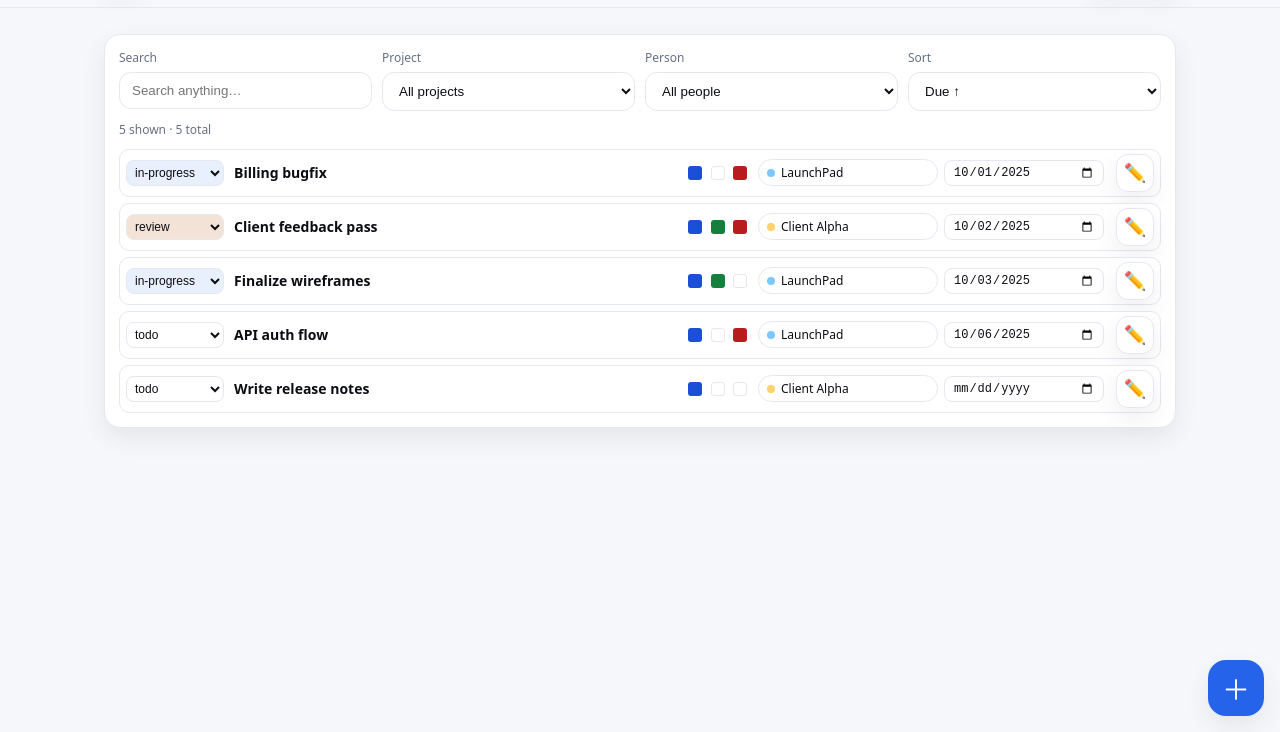
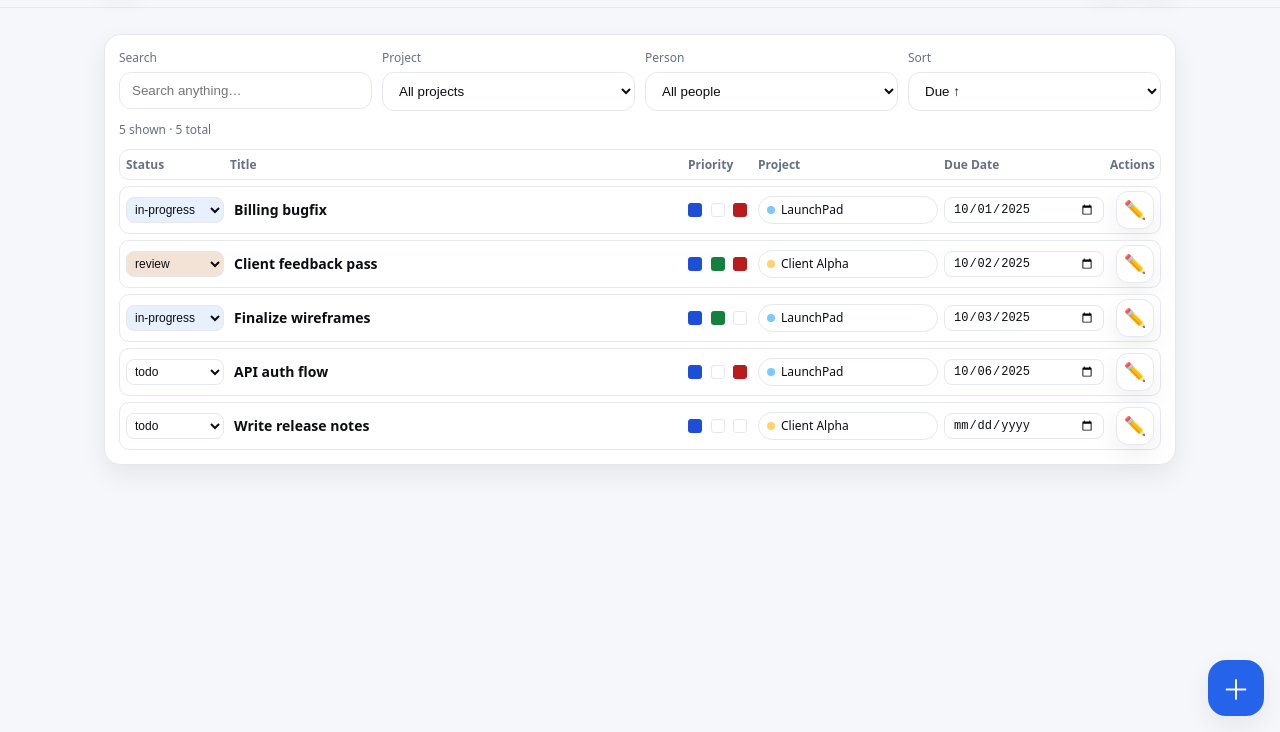
Before and after one commit to st-patrick/job-work-dashboard, a plain HTML site: page index.html in a window 1280 px wide. Shown: the part 68-800 px from the top of the page. Drawn offline with Linux system fonts and the light colour scheme.

Commit message:
header row on todo view

```diff
--- a/index.html
+++ b/index.html
@@ -61,12 +61,22 @@
     display:grid;gap:6px;align-items:center;
     grid-template-columns: 98px 1fr 64px minmax(120px,180px) minmax(132px,160px) 44px;
   }
+  .todoHeader{
+    border:1px solid var(--border);background:var(--panel);border-radius:10px;padding:6px 6px;
+    display:grid;gap:6px;align-items:center;
+    grid-template-columns: 98px 1fr 64px minmax(120px,180px) minmax(132px,160px) 44px;
+    font-weight:600;font-size:12px;color:var(--muted);
+  }
   .todoRow .statusSel{width:100%;font-size:12px;border-radius:8px;padding:4px}
   .todoRow .title{white-space:nowrap;overflow:hidden;text-overflow:ellipsis;font-weight:600}
   .todoRow .title[contenteditable="true"]{outline:2px dashed transparent;border-radius:6px;padding:2px 4px}
   .todoRow .title:focus{outline:2px dashed var(--acc);background:color-mix(in oklab,var(--acc) 8%, transparent)}
   .todoRow .actions{display:flex;gap:6px;justify-content:flex-end}
-  @media (max-width:900px){ .todoRow{grid-template-columns:1fr} .todoRow .actions{justify-content:flex-start} }
+  @media (max-width:900px){
+    .todoRow{grid-template-columns:1fr}
+    .todoRow .actions{justify-content:flex-start}
+    .todoHeader{display:none}
+  }
 
   /* HIU strip */
   .hiu{display:inline-grid;grid-auto-flow:column;gap:4px;align-items:center}
@@ -397,7 +407,16 @@ function renderTodos(){
   const sorter=SORTS[fSort.value]||SORTS['due-asc']; items.sort(sorter);
   el('#countInfo').textContent=`${items.length} shown · ${Object.keys(store.todos).length} total`;
 
-  todoList.innerHTML=items.map(t=>{
+  const headerRow = `<div class="todoHeader">
+    <div>Status</div>
+    <div>Title</div>
+    <div>Priority</div>
+    <div>Project</div>
+    <div>Due Date</div>
+    <div>Actions</div>
+  </div>`;
+
+  todoList.innerHTML=headerRow + items.map(t=>{
     const p=store.projects[t.projectId]; const ei=t.eisen||{impact:0,important:0,urgent:0};
     return `<div class="todoRow" data-id="${t.id}">
       <select class="statusSel badge status-${t.status||'todo'}" data-act="setStatus" data-id="${t.id}">
```
